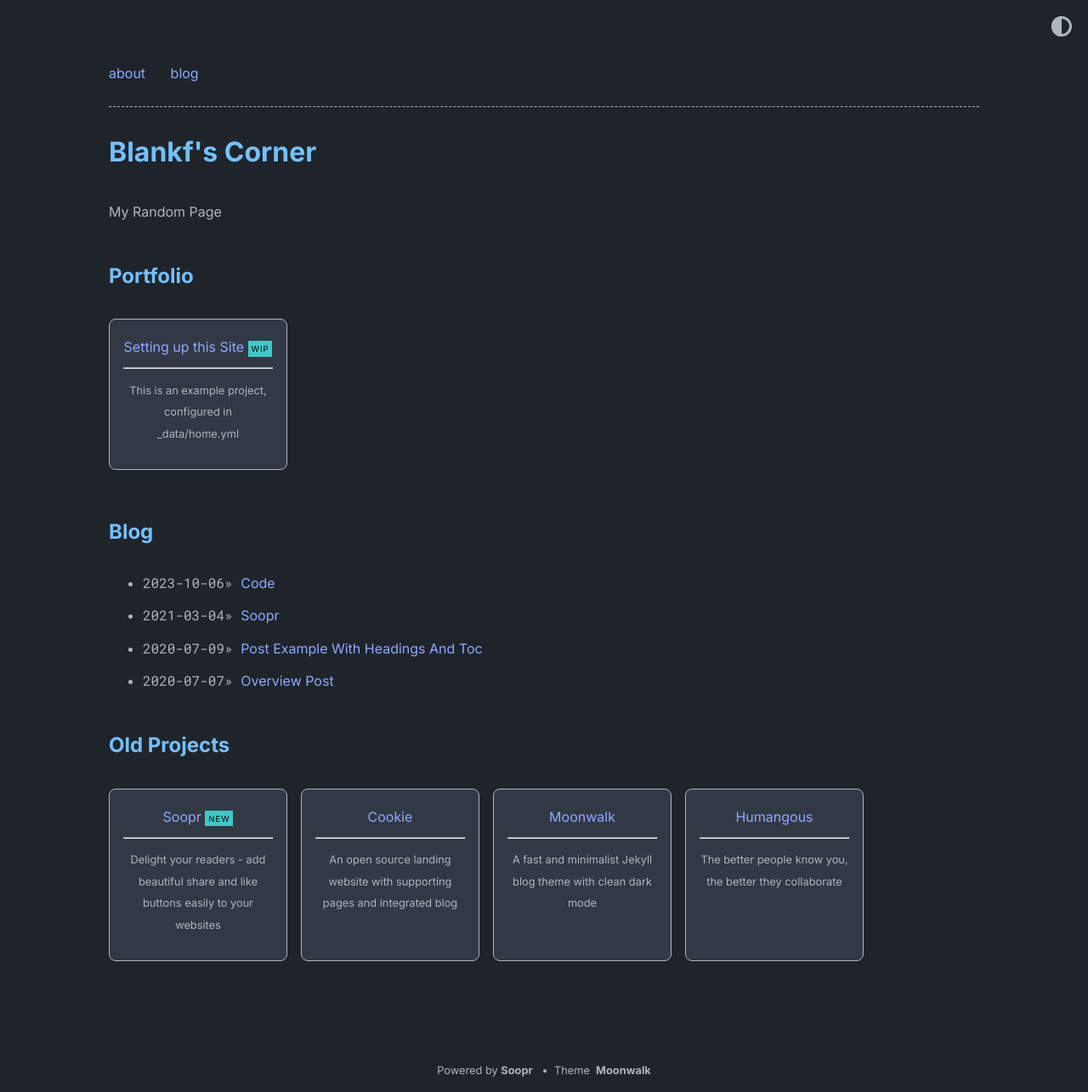
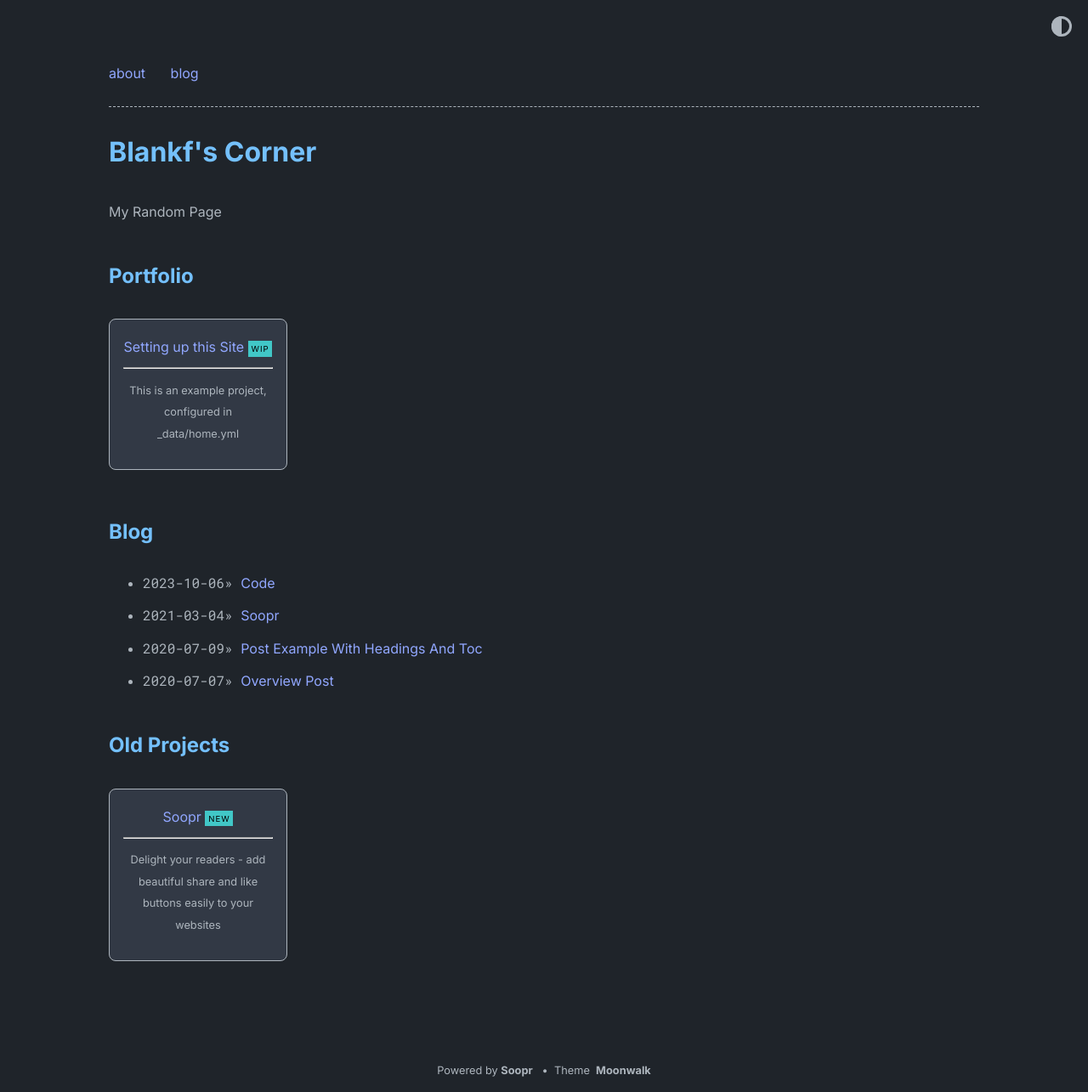
Before and after one commit to Blankf/blankf.github.io, a Jekyll site: the page built from index.md, in a window 1280 px wide. Shown: the whole page at 85% size. Built offline with Jekyll 4.4.1, drawn with Linux system fonts in a browser that asks for light colours.

Commit message:
change old projects

```diff
--- a/_data/home.yml
+++ b/_data/home.yml
@@ -39,17 +39,9 @@ old_project_entries:
     desc: Delight your readers - add beautiful share and like buttons easily to your websites
     highlight: NEW
 
-  - title: Cookie
-    url: https://github.com/abhinavs/cookie
-    desc: An open source landing website with supporting pages and integrated blog
-
-  - title: Moonwalk
-    url: https://github.com/abhinavs/moonwalk
-    desc: A fast and minimalist Jekyll blog theme with clean dark mode
-
-  - title: Humangous
-    url: https://www.humangous.co
-    desc: The better people know you, the better they collaborate
+  # - title: Humangous
+  #   url: https://www.humangous.co
+  #   desc: The better people know you, the better they collaborate
 
 footer_entries:
   - title: twitter
```
